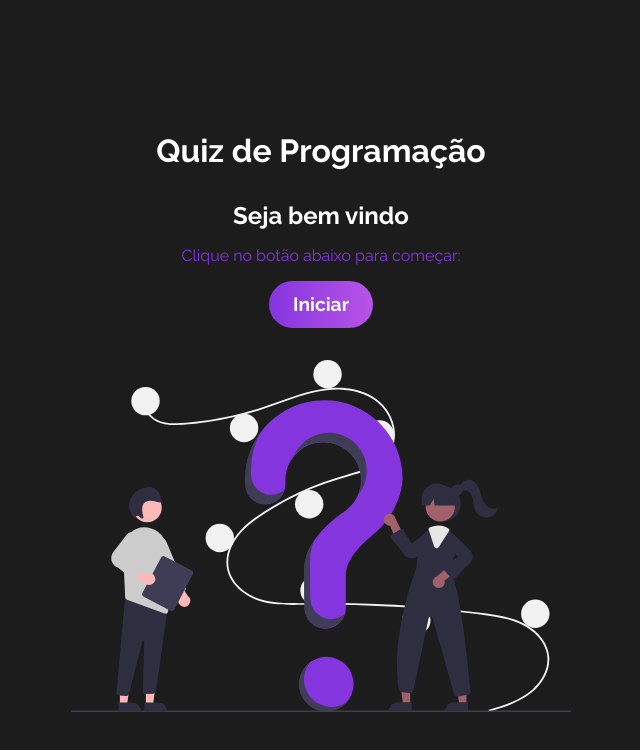
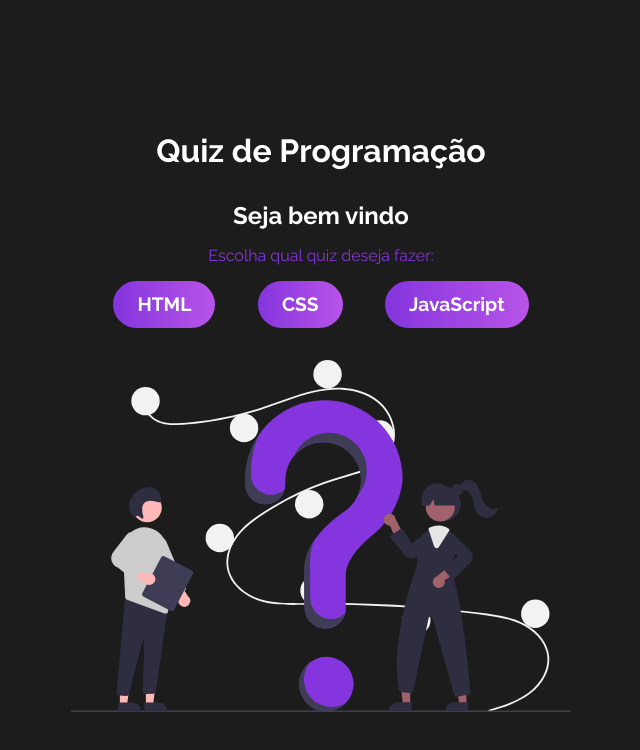
Before and after one commit to RichardLuan04/QuizApp, a React (Vite) app in the folder QuizApp/: page / in a window 1280 px wide. Shown: the top 750 px of the page, without its empty margins (319-959 px from the left). Built offline with nearby package versions, Linux system fonts and the light colour scheme.

Commit message:
Adicionando 3 tipos de quiz

```diff
--- a/QuizApp/src/App.jsx
+++ b/QuizApp/src/App.jsx
@@ -10,14 +10,14 @@ import './App.css'
 function App() {
 
   const [quizState, dispatch] = useContext(QuizContext)
-
+/*
   useEffect(() => { // Embaralhando as perguntas
     dispatch({type: "REORDER_QUESTIONS"})
   }, [])
-
+*/
   return (
     <div className="App">
-      <h1>Quiz de Programação</h1>
+      <h1>{quizState.title}</h1>
 
       {quizState.gameStage === "Start" && <Welcome />}
       {quizState.gameStage === "Playing" && <Question />}
--- a/QuizApp/src/components/Question/Question.jsx
+++ b/QuizApp/src/components/Question/Question.jsx
@@ -32,7 +32,7 @@ const Question = () => {
             </div>
 
             {quizState.answerSelected && (
-                <button onClick={() => dispatch({type: "CHANGE_QUESTION"})}> Continuar </button>
+                <button onClick={() => dispatch({type: "CHANGE_QUESTION", theme: quizState.title })}> Continuar </button>
             )}
         </div>
     )
--- a/QuizApp/src/components/Welcome/Welcome.jsx
+++ b/QuizApp/src/components/Welcome/Welcome.jsx
@@ -1,4 +1,4 @@
-import { useContext } from 'react'
+import { useContext, useEffect } from 'react'
 import { QuizContext } from '../../context/quiz'
 
 import QuizImg from '../../assets/quiz.svg'
@@ -12,10 +12,16 @@ const Welcome = () => {
 
   return (
     <div className={styles.welcome}>
-        <h2>Seja bem vindo</h2>
-        <p>Clique no botão abaixo para começar:</p>
-        <button onClick={() => dispatch({type: "CHANGE_STATE"})}>Iniciar</button>
-        <img src={QuizImg} alt="Inicio do quiz" />
+      <h2>Seja bem vindo</h2>
+      <p>Escolha qual quiz deseja fazer:</p>
+
+      <div className={styles.buttons}>
+        <button onClick={() => dispatch({ type: "CHANGE_STATE", category: 0 })}>HTML</button>
+        <button onClick={() => dispatch({ type: "CHANGE_STATE",  category: 1 })}>CSS</button>
+        <button onClick={() => dispatch({ type: "CHANGE_STATE",  category: 2 })}>JavaScript</button>
+      </div>
+
+      <img src={QuizImg} alt="Inicio do quiz" />
     </div>
   )
 }
--- a/QuizApp/src/components/Welcome/Welcome.module.css
+++ b/QuizApp/src/components/Welcome/Welcome.module.css
@@ -15,3 +15,8 @@
 .welcome img {
     margin-top: 2em;
 }
+
+.buttons{
+    display: flex;
+    justify-content: space-evenly;
+}
--- a/QuizApp/src/context/quiz.jsx
+++ b/QuizApp/src/context/quiz.jsx
@@ -1,5 +1,5 @@
 import { createContext, useReducer } from "react";
-import questions from '../data/questions'
+import questions from '../data/questions_complete'
 
 const Stages = ['Start', 'Playing', 'End']
 
@@ -8,15 +8,21 @@ const InitialState = {
     questions,
     currentQuestion: 0,
     score: 0,
-    answerSelected: false
+    answerSelected: false,
+    title: 'Quiz de Programação'
 }
 
 const quizReducer = (state, action) => {
     switch(action.type) {
         case "CHANGE_STATE":
+
+            let category = action.category
+
             return {
                 ...state,
-                gameStage: Stages[1]
+                gameStage: Stages[1],
+                questions: questions[category].questions,
+                title: questions[category].category
             }
 
         case "REORDER_QUESTIONS":
@@ -30,17 +36,27 @@ const quizReducer = (state, action) => {
             }
 
         case "CHANGE_QUESTION":
-            const nextQuesion = state.currentQuestion + 1
+            const nextQuestion = state.currentQuestion + 1
+
+            let theme
+
+            if (action.theme === 'HTML') {
+                theme = 0
+            } else if (action.theme === 'CSS') {
+                theme = 1
+            } else {
+                theme = 2
+            }
 
             let endGame = false
 
-            if (!questions[nextQuesion]) {
+            if (!questions[theme].questions[nextQuestion]) {
                 endGame = true
             }
 
             return{
                 ...state,
-                currentQuestion: nextQuesion,
+                currentQuestion: nextQuestion,
                 gameStage: endGame ? Stages[2] : state.gameStage,
                 answerSelected: false
             }
@@ -60,9 +76,7 @@ const quizReducer = (state, action) => {
                 ...state,
                 score: state.score + correctAnswer,
                 answerSelected: option,
-
             }
-
         default:
             return state
     }
--- a/QuizApp/src/data/questions_complete.js
+++ b/QuizApp/src/data/questions_complete.js
@@ -50,6 +50,16 @@ const data = [
           options: ["static", "absolute", "fixed", "relative"],
           answer: "fixed",
         },
+        {
+          question: "Qual é a função da propriedade CSS display: flex?",
+          options: [
+            "Ela alinha elementos horizontalmente dentro de um container flexível",
+            "Ela alinha elementos verticalmente dentro de um container flexível",
+            "Ela transforma elementos em caixas flexíveis, permitindo que sejam organizados facilmente em layouts responsivos e escaláveis",
+            "Ela define se um elemento deve ser exibido ou não na página"
+          ],
+          answer: "Ela transforma elementos em caixas flexíveis, permitindo que sejam organizados facilmente em layouts responsivos e escaláveis"
+        }
       ],
     },
     {
```
